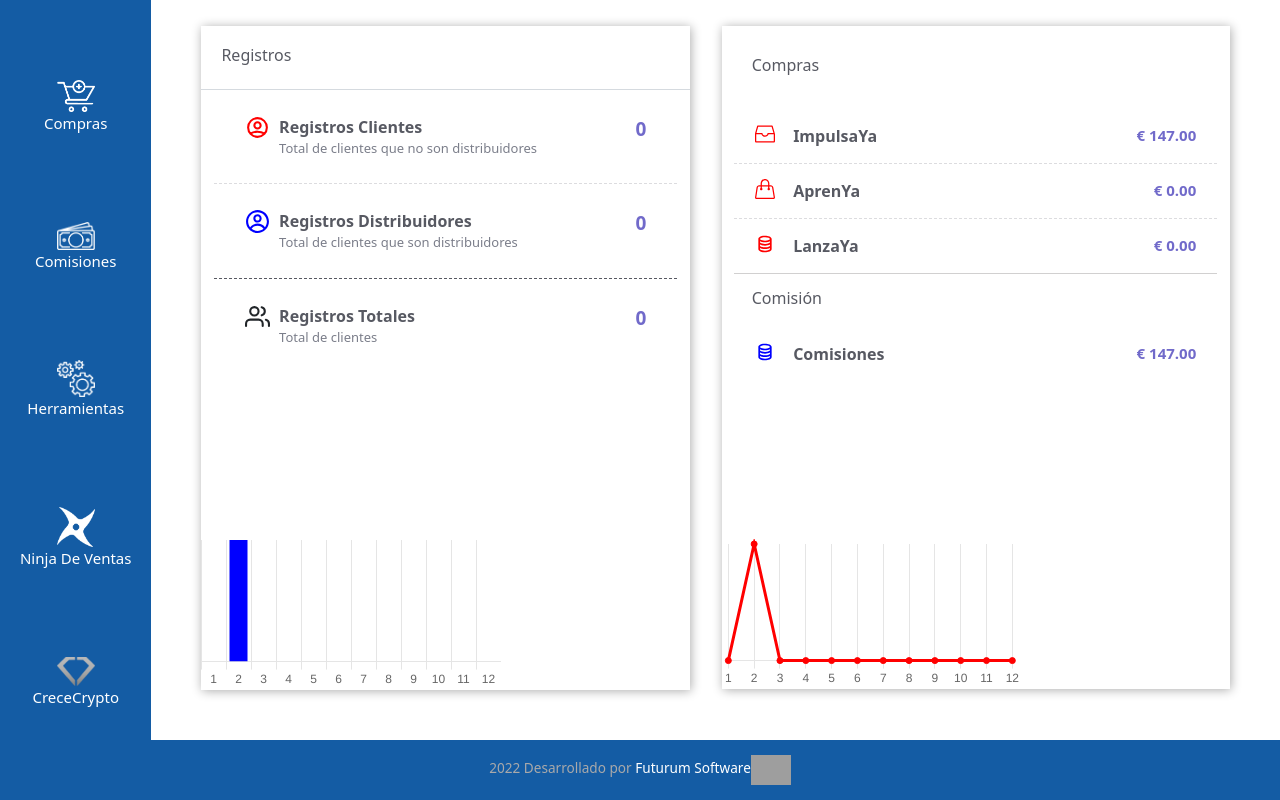
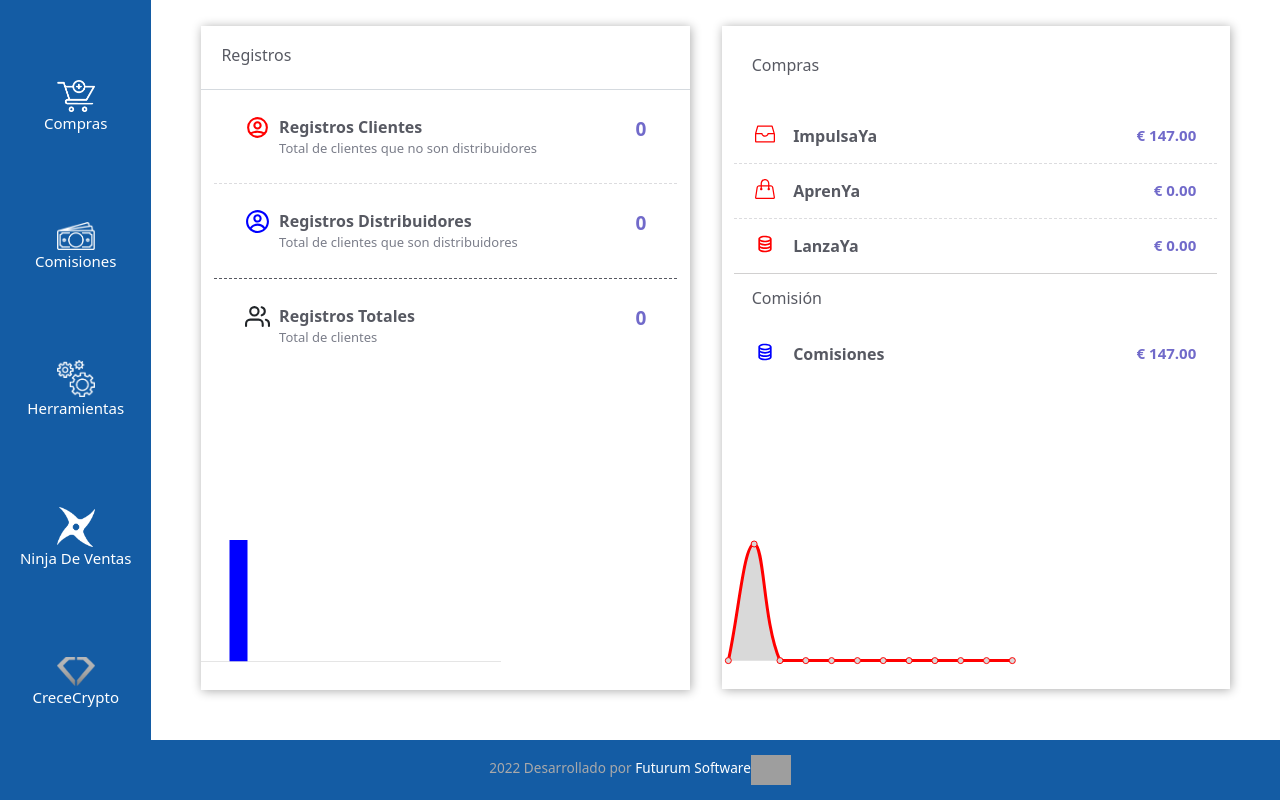
Before and after one commit to justinjerezz/Proyecto-Emprenya-Oficina-React, a React (Create React App) app in the folder emprenya-oficina/: page /dashboard/estadisticas in a window 1280 px wide. Shown: the part 978-1778 px from the top of the page. Built offline with nearby package versions, Linux system fonts and the light colour scheme; grey boxes are pictures that could not be loaded.

Commit message:
intenando hacer el canvas, YO DIGO SI

```diff
--- a/emprenya-oficina/src/components/oficina/Estadisticas.js
+++ b/emprenya-oficina/src/components/oficina/Estadisticas.js
@@ -250,7 +250,7 @@ export default function Estadisticas(){
                                         </div>
                                     </div>
                                     <div className="datos-canvas" >
-                                        <Grafica1  />
+                                        <Grafica1 height="150" width="770"/>
                                     </div>
                                 </div>
                             </div>
--- a/emprenya-oficina/src/components/oficina/grafica1.js
+++ b/emprenya-oficina/src/components/oficina/grafica1.js
@@ -32,14 +32,20 @@ const labels = [1, 2, 3, 4, 5 , 6 ,7 ,8, 9, 10, 11, 12]
 const options = {
     responsive:false,
     scales: {
-        y:{
+        yAxes:{
             display: false
         },
         x:{
-            title:{
-                display: false
-            }
-        }
+            ticks: {
+                color: 'white'
+            },
+            grid: {
+                color: 'white'
+            },
+            borderColor: "red",
+
+        },
+
     },
     plugins: {
         legend: {
--- a/emprenya-oficina/src/components/oficina/grafica2.js
+++ b/emprenya-oficina/src/components/oficina/grafica2.js
@@ -36,8 +36,11 @@ const options = {
             display: false
         },
         x:{
-            title:{
-                display: false
+            ticks: {
+                color: 'white'
+            },
+            grid: {
+                color: 'white'
             }
         }
     },
@@ -56,8 +59,10 @@ export default function Grafica1(){
                 {
                 label: 'Mis datos',
                 data: scores,
-                backgroundColor: "red",
-                borderColor:"red"
+                backgroundColor: "#d9d9d9",
+                borderColor:"red",
+                tension: .4,
+                fill:true
             }
         ],
         labels
```
